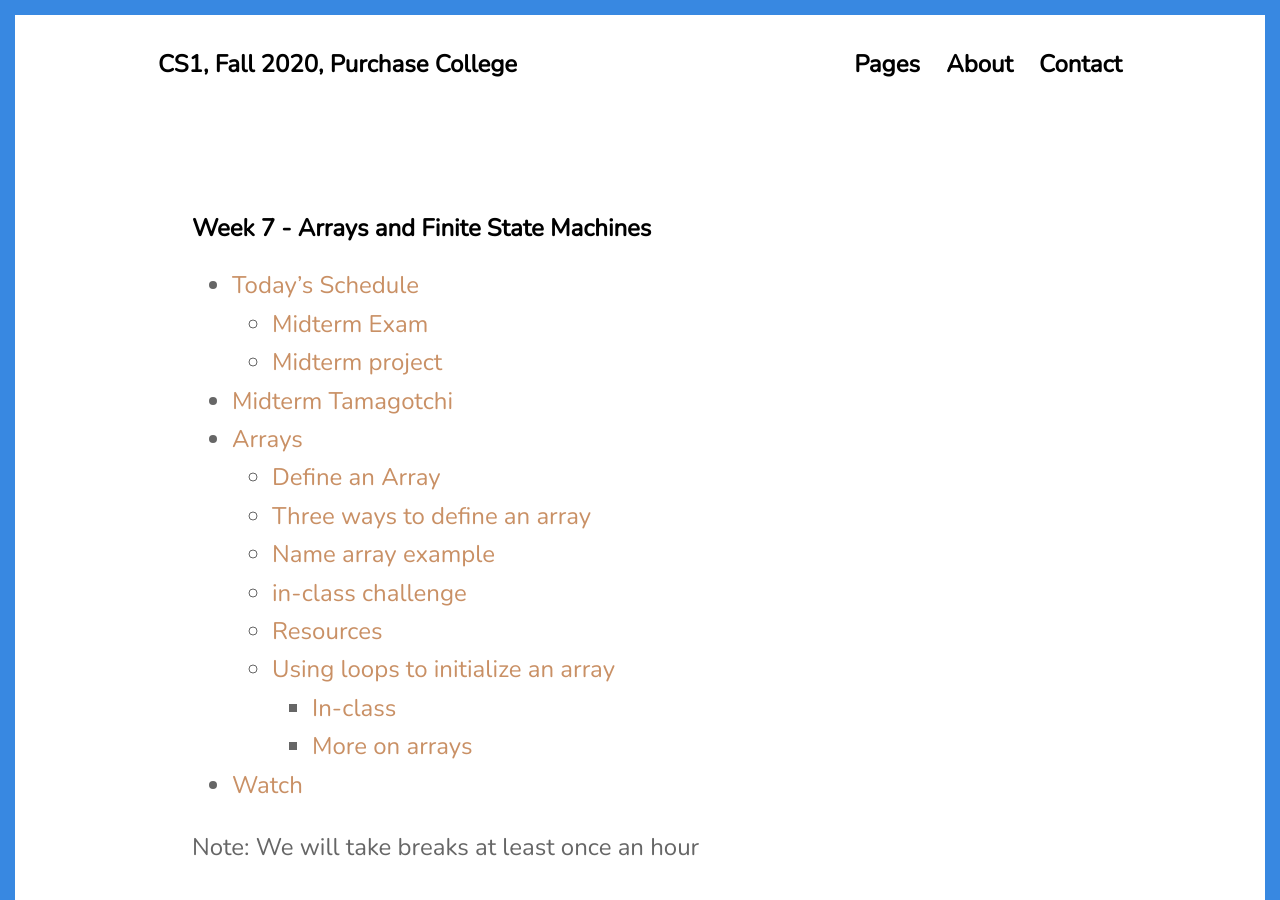
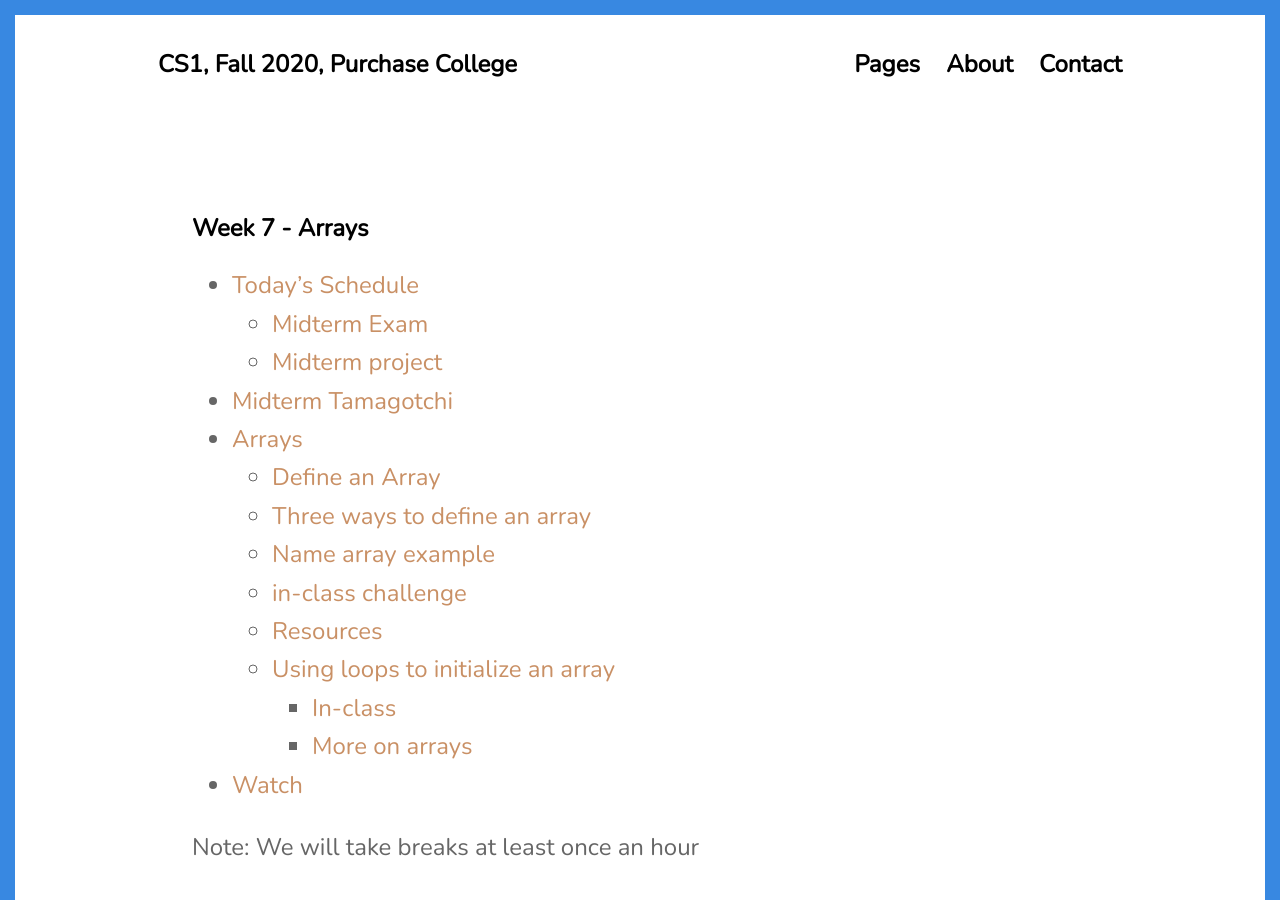
Before and after one commit to lee2sman/cs1_fall2020, a Jekyll site: the page built from _posts/2020-10-11-week7.md, in a window 1280 px wide and 900 px high. Built offline with Jekyll 4.4.1, drawn with Linux system fonts in a browser that asks for light colours; nearby versions of some CDN libraries.

Commit message:
change title

```diff
--- a/_posts/2020-10-11-week7.md
+++ b/_posts/2020-10-11-week7.md
@@ -1,6 +1,6 @@
 ---
 layout: post
-title: "Week 7 - Arrays and Finite State Machines"
+title: "Week 7 - Arrays"
 ---
 
 - TOC
```
